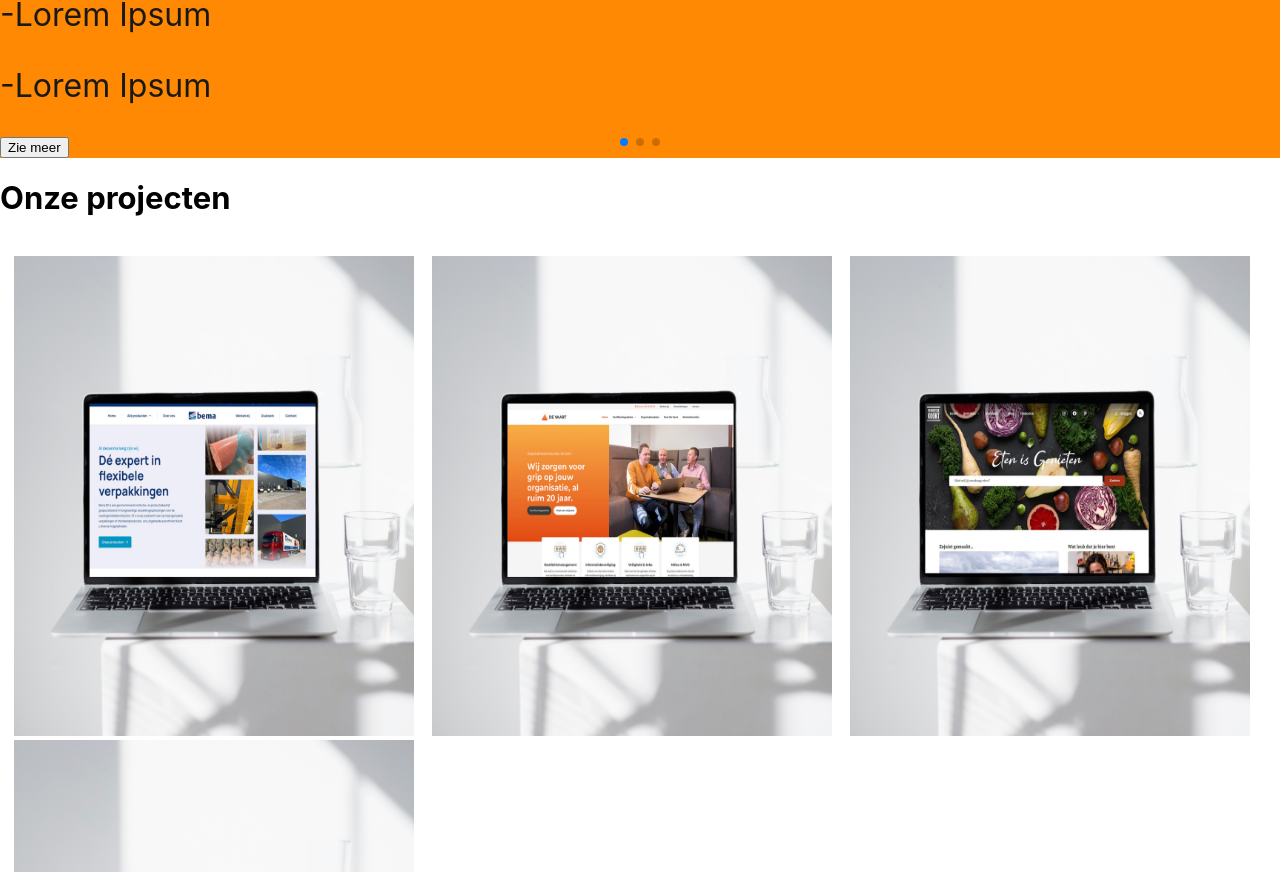
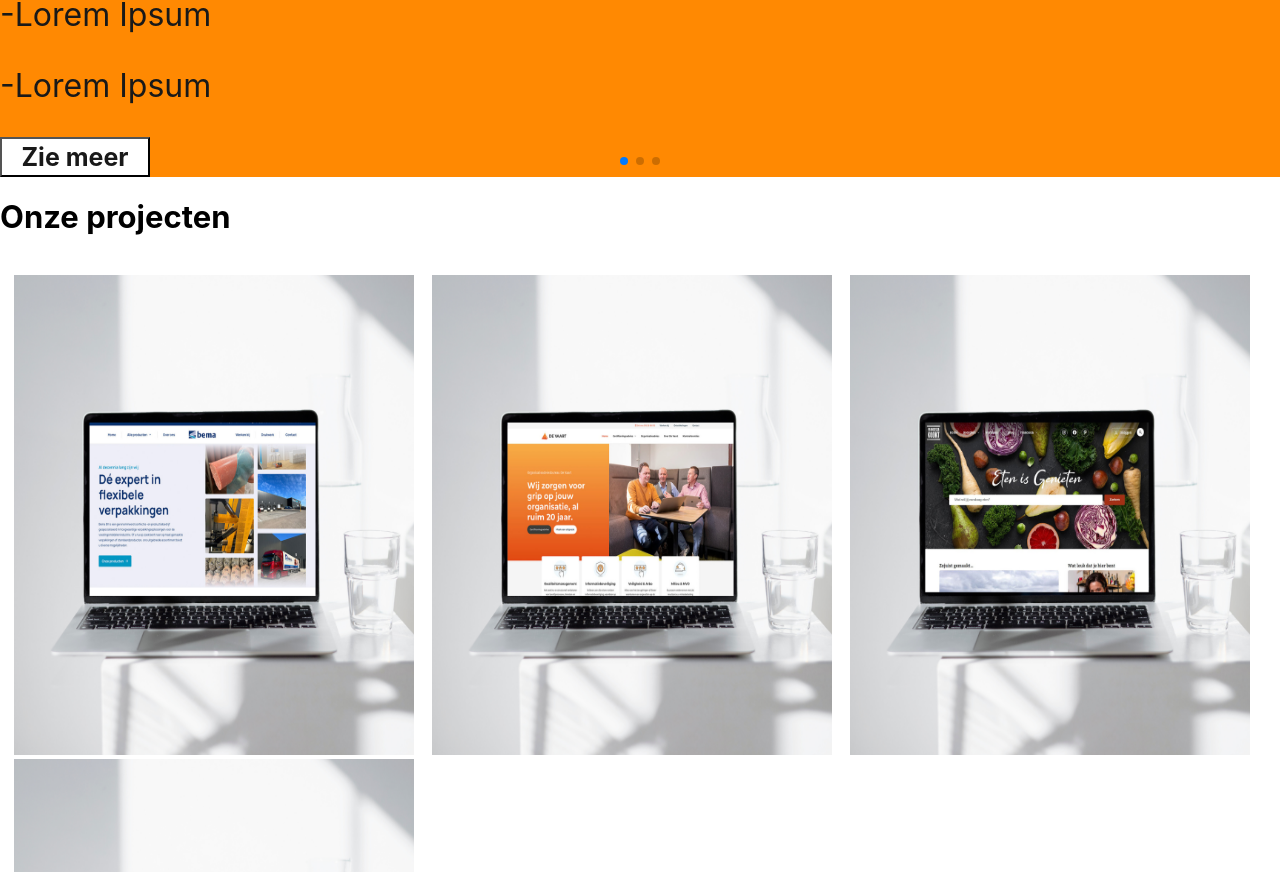
Before and after one commit to RDJL2003/Landingspagina, an Angular app: page / in a window 1280 px wide. Shown: the part 1550-2422 px from the top of the page. Built offline with nearby package versions, Linux system fonts and the light colour scheme.

Commit message:
toevoeging css

```diff
--- a/src/app/app.component.scss
+++ b/src/app/app.component.scss
@@ -44,3 +44,15 @@ swiper-slide{
 swiper-container{
     background: #FF8902;
 }
+
+button{
+    height: 40px;
+    width: 150px;
+    background-color: #fff;
+    color: #191919;
+    font-family: Inter;
+    font-size: 25px;
+    font-style: normal;
+    font-weight: 700;
+    line-height: normal;
+}
```
Also changed, not shown: src/app/app.component.html (line endings or trailing spaces).
